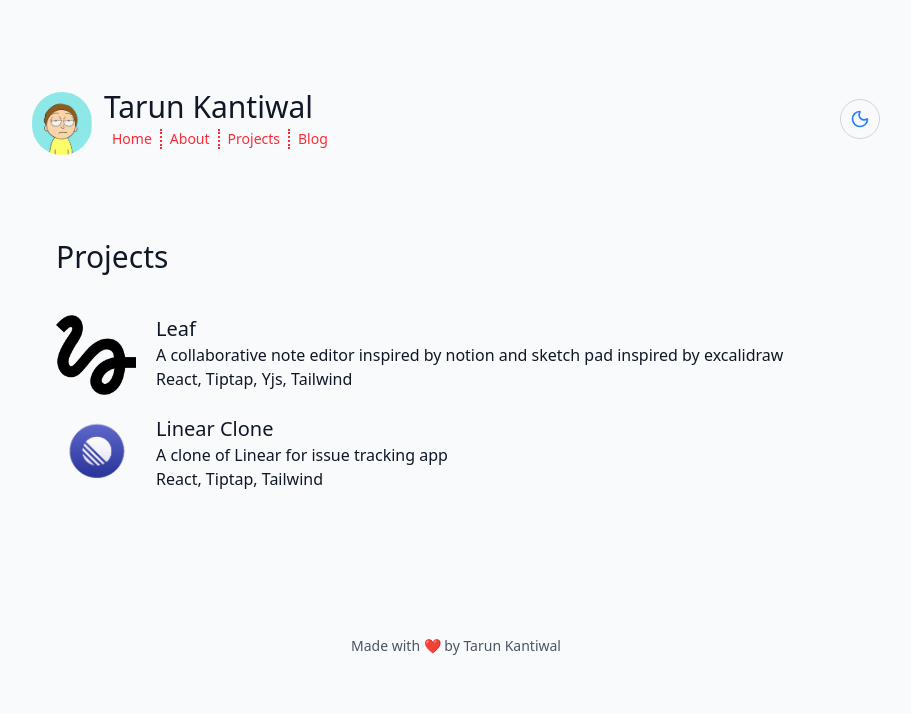
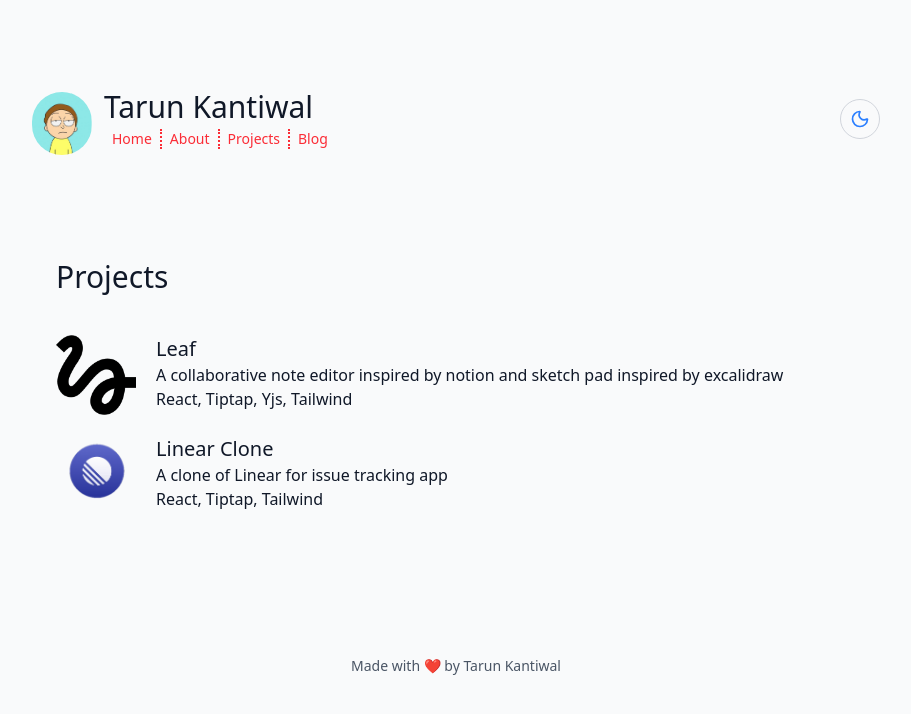
Before and after one commit to tarun-29/portfolio, a Next.js app: page /projects in a window 1280 px wide. Shown: the top 714 px of the page, without its empty margins (184-1095 px from the left). Built offline with nearby package versions, Linux system fonts and the light colour scheme.

Commit message:
fix: project margin issue

```diff
--- a/src/app/projects/page.tsx
+++ b/src/app/projects/page.tsx
@@ -23,7 +23,7 @@ const ProjectSection = () => {
 
   return (
     <>
-      <div className="text-3xl mt-15">Projects</div>
+      <div className="text-3xl mt-20">Projects</div>
       <div className="flex flex-col gap-5 mt-10">
         {projects.map((exp) => (
           <div
```
